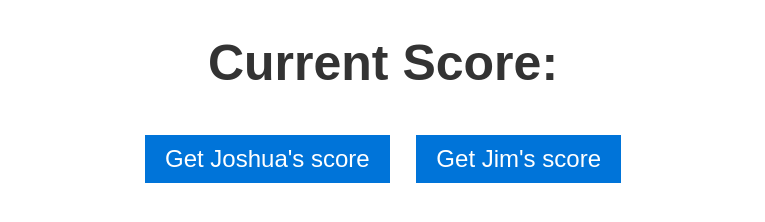
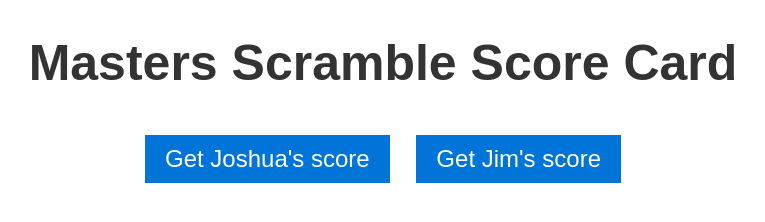
Before and after one commit to jwhiggs77/jwhiggs77.github.io, a plain HTML site: page index.html in a window 1280 px wide. Shown: the whole page, without its empty margins (257-1022 px from the left). Drawn offline with Linux system fonts and the light colour scheme.

Commit message:
Update index.html

```diff
--- a/index.html
+++ b/index.html
@@ -30,7 +30,7 @@
   </style>
 </head>
 <body>
-<h1>Current Score:</h1>
+<h1>Masters Scramble Score Card</h1>
 <p id="score"></p>
 <button onclick="getJoshScore()">Get Joshua's score</button>
 <button onclick="getJimScore()">Get Jim's score</button>
```
